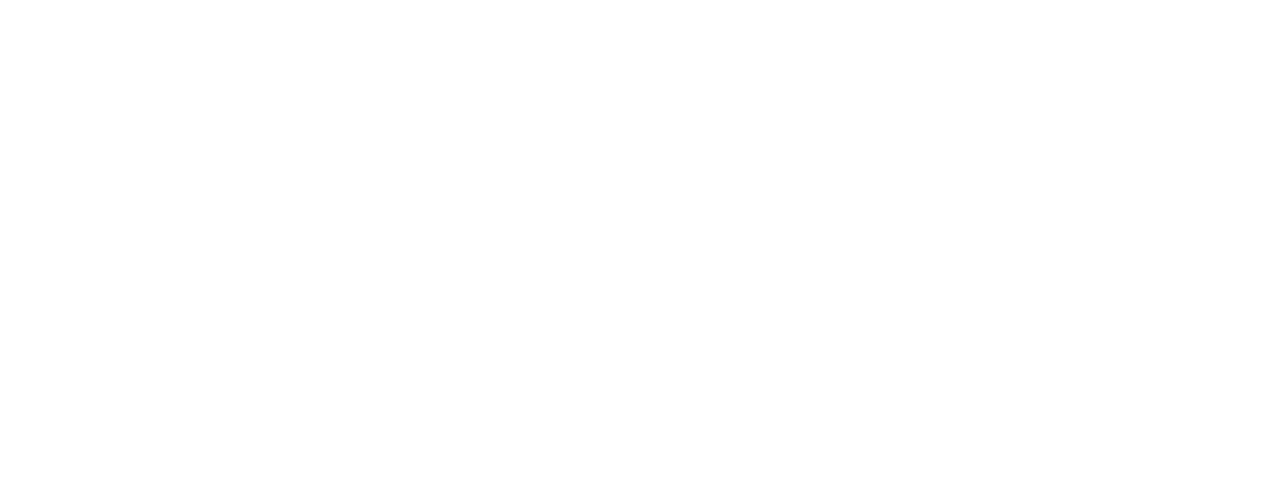
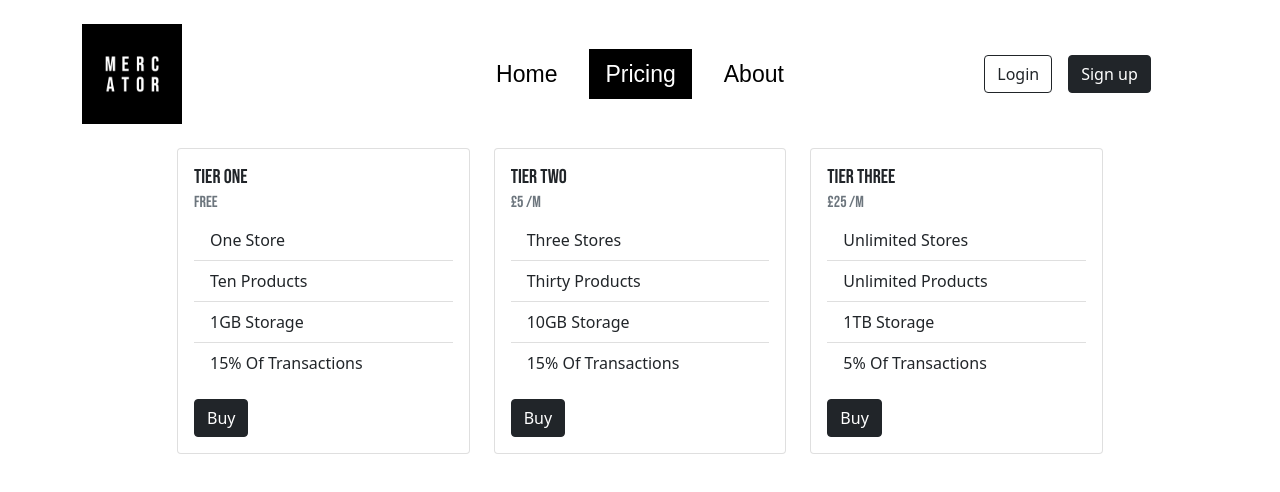
Before and after one commit to maxinnes/uni_web_project, a React (Create React App) app: page /pricing in a window 1280 px wide. Before the commit this address had no page. Shown: the top 492 px of the page. Built offline with nearby package versions, Linux system fonts and the light colour scheme; a web font is replaced by a local one.

Commit message:
Improvement tings

```diff
--- a/package.json
+++ b/package.json
@@ -40,5 +40,6 @@
   },
   "main": "index.js",
   "author": "Max <26414444+maxinnes@users.noreply.github.com>",
-  "license": "MIT"
+  "license": "MIT",
+  "homepage": "."
 }
--- a/src/App.js
+++ b/src/App.js
@@ -1,6 +1,8 @@
 import React from "react";
 import HomeIndex from "./Pages/Home/HomeIndex";
 import {Route, Routes} from "react-router-dom";
+import PricingIndex from "./Pages/Pricing/PricingIndex";
+import AboutIndex from "./Pages/About/AboutIndex";
 
 // TODO Im going to have to separate all the pages
 
@@ -8,8 +10,8 @@ class App extends React.Component{
   render() {
     return <Routes>
       <Route path="/" element={<HomeIndex/>} />
-      {/*<Route path="/pricing" element={<HomeIndex pageBody={"pricing"}/>} />*/}
-      {/*<Route path="/about" element={<HomeIndex pageBody={"about"}/>} />*/}
+      <Route path="pricing" element={<PricingIndex/>} />
+      <Route path="about" element={<AboutIndex />} />
     </Routes>
   }
 }
--- /dev/null
+++ b/src/Pages/About/AboutIndex.js
@@ -0,0 +1,16 @@
+import React from "react";
+import HomePageNavigation from "../../CommonComponents/HomePageNavigation";
+
+function AboutIndex(){
+    return [<HomePageNavigation />,
+        <div className="row mt-4">
+        <div className="col-md-3"/>
+        <div className="col-md-6">
+            <h1>About page</h1>
+            <p>Mercator is a modern and minimalist online store creator, designed to be used by anyone. Get started with 1 free store and 10 products.</p>
+        </div>
+        <div className="col-md-3"/>
+    </div>]
+}
+
+export default AboutIndex
--- a/src/Pages/Home/HomeIndex.js
+++ b/src/Pages/Home/HomeIndex.js
@@ -1,7 +1,7 @@
 import React from "react";
 import HomePageNavigation from "../../CommonComponents/HomePageNavigation";
-import LoginModal from "../../CommonComponents/LoginModal";
-import CreateAccountModal from "../../CommonComponents/CreateAccountModal";
+import LoginModal from "../../CommonComponents/modals/LoginModal";
+import CreateAccountModal from "../../CommonComponents/modals/CreateAccountModal";
 
 class HomeIndex extends React.Component{
 
--- a/src/Pages/Pricing/PricingIndex.js
+++ b/src/Pages/Pricing/PricingIndex.js
@@ -1,5 +1,61 @@
 import React from "react";
+import HomePageNavigation from "../../CommonComponents/HomePageNavigation";
+import LoginModal from "../../CommonComponents/modals/LoginModal";
+import CreateAccountModal from "../../CommonComponents/modals/CreateAccountModal";
 
 function PricingIndex(){
+    return [<HomePageNavigation/>,
+        <div className="row mt-4">
+        <div className="col-md-1"/>
+        <div className="col-md">
+            <div className="card">
+                <div className="card-body">
+                    <h5 className="card-title">Tier One</h5>
+                    <h6 className="card-subtitle mb-2 text-muted">Free</h6>
+                    <ul className="list-group list-group-flush">
+                        <li className="list-group-item">One Store</li>
+                        <li className="list-group-item">Ten Products</li>
+                        <li className="list-group-item">1GB Storage</li>
+                        <li className="list-group-item">15% Of Transactions</li>
+                    </ul>
+                    <a href="#" className="mt-3 btn btn-dark">Buy</a>
+                </div>
+            </div>
+        </div>
+        <div className="col-md">
+            <div className="card">
+                <div className="card-body">
+                    <h5 className="card-title">Tier Two</h5>
+                    <h6 className="card-subtitle mb-2 text-muted">£5 /M</h6>
+                    <ul className="list-group list-group-flush">
+                        <li className="list-group-item">Three Stores</li>
+                        <li className="list-group-item">Thirty Products</li>
+                        <li className="list-group-item">10GB Storage</li>
+                        <li className="list-group-item">15% Of Transactions</li>
+                    </ul>
+                    <a href="#" className="mt-3 btn btn-dark">Buy</a>
+                </div>
+            </div>
+        </div>
+        <div className="col-md">
+            <div className="card">
+                <div className="card-body">
+                    <h5 className="card-title">Tier Three</h5>
+                    <h6 className="card-subtitle mb-2 text-muted">£25 /M</h6>
+                    <ul className="list-group list-group-flush">
+                        <li className="list-group-item">Unlimited Stores</li>
+                        <li className="list-group-item">Unlimited Products</li>
+                        <li className="list-group-item">1TB Storage</li>
+                        <li className="list-group-item">5% Of Transactions</li>
+                    </ul>
+                    <a href="#" className="mt-3 btn btn-dark">Buy</a>
+                </div>
+            </div>
+        </div>
+        <div className="col-md-1"/>
+    </div>,
+    <LoginModal/>,
+    <CreateAccountModal/>]
+}
 
-}
+export default PricingIndex
```
Also changed, not shown: public/200.html (added, +13 -0 lines), src/Pages/Home/Components/AboutPageContents.js (deleted, +0 -16 lines), src/Pages/Home/Components/PricingPageContents.js (deleted, +0 -57 lines), src/CommonComponents/modals/CreateAccountModal.js (renamed from src/CommonComponents/CreateAccountModal.js), src/CommonComponents/modals/LoginModal.js (renamed from src/CommonComponents/LoginModal.js).
